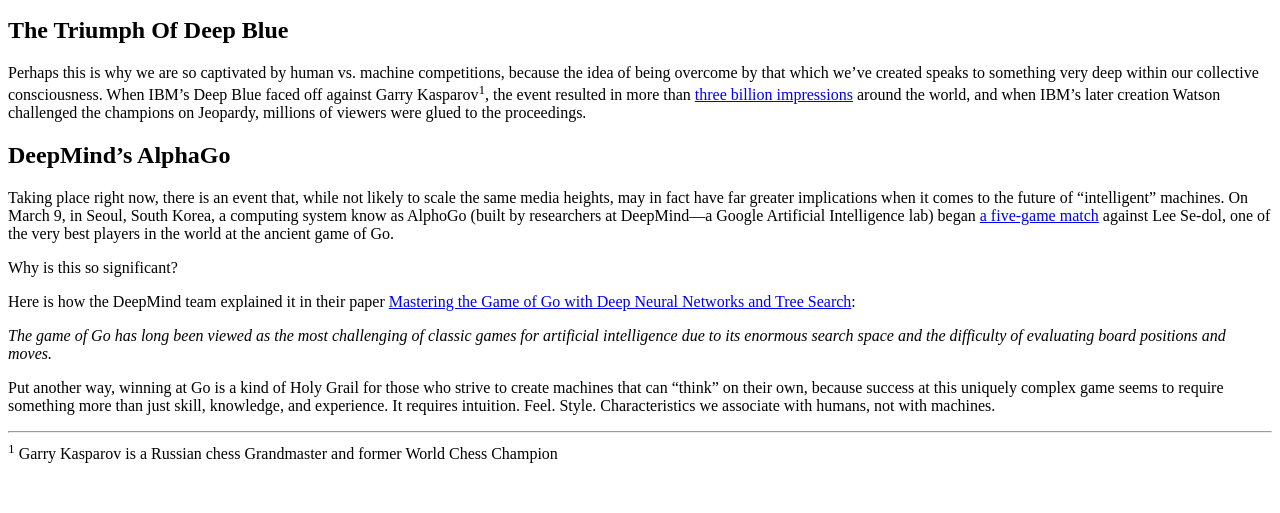
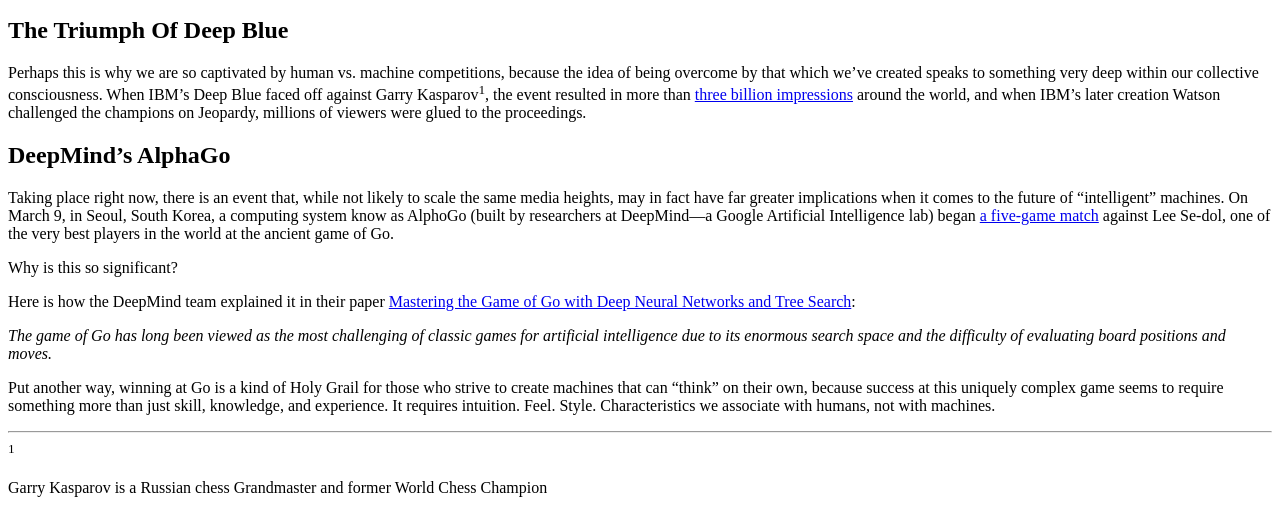
Before and after one commit to LarsGittenberg/udacity-fend-html, a plain HTML site: page index.html in a window 1280 px wide. Shown: the part 577-1090 px from the top of the page. Before the commit the page ends 1048 px from the top, so only its background shows below. Drawn offline with Linux system fonts and the light colour scheme.

Commit message:
change the aside child text to a paragraph

```diff
--- a/index.html
+++ b/index.html
@@ -37,7 +37,7 @@
 
   <hr>
 
-  <aside><sup>1</sup> Garry Kasparov is a Russian chess Grandmaster and former World Chess Champion</aside>
+  <aside><sup>1</sup> <p>Garry Kasparov is a Russian chess Grandmaster and former World Chess Champion</p></aside>
 
 </body>
 </html>
```
